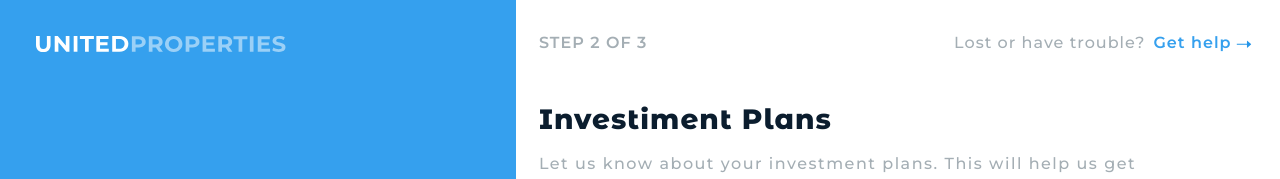
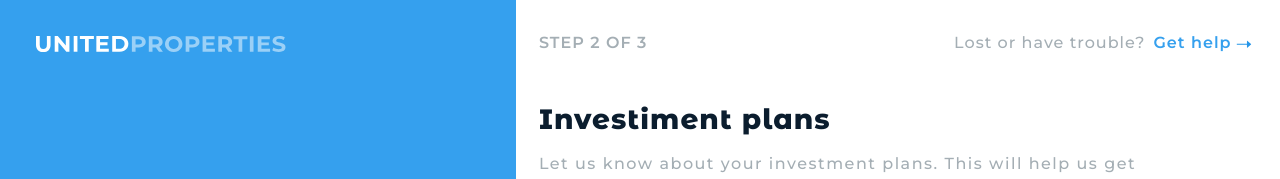
Before and after one commit to cavaglieridomenico/user-onboarding, a React (Create React App) app: page /plans in a window 1280 px wide. Shown: the top 179 px of the page. Built offline with nearby package versions, Linux system fonts and the light colour scheme.

Commit message:
[FIXED] Edit jsx tag in Plans.js

```diff
--- a/src/pages/Plans.js
+++ b/src/pages/Plans.js
@@ -16,7 +16,7 @@ const Plans = () => {
       <div className='onboarding-innerbox'>
         <Header number={2} />
         <section className='plans'>
-          <h1>Investiment Plans</h1>
+          <h1>Investiment plans</h1>
           <article>
             <p>
               Let us know about your investment plans. This will help us get you
@@ -38,6 +38,7 @@ const Plans = () => {
                 <div className='slider'></div>
               </div>
             </form>
+          </article>
           <article>
             <h2>Are you an accredited investor?</h2>
             <form action='' id='form-investor'>
@@ -55,7 +56,6 @@ const Plans = () => {
               </div>
             </form>
           </article>
-          </article>
         </section>
         <Footer nextPage={'/preferences'} homePage={'/'} />
       </div>
```
Lines whose indentation alone changed are shown as unchanged.
